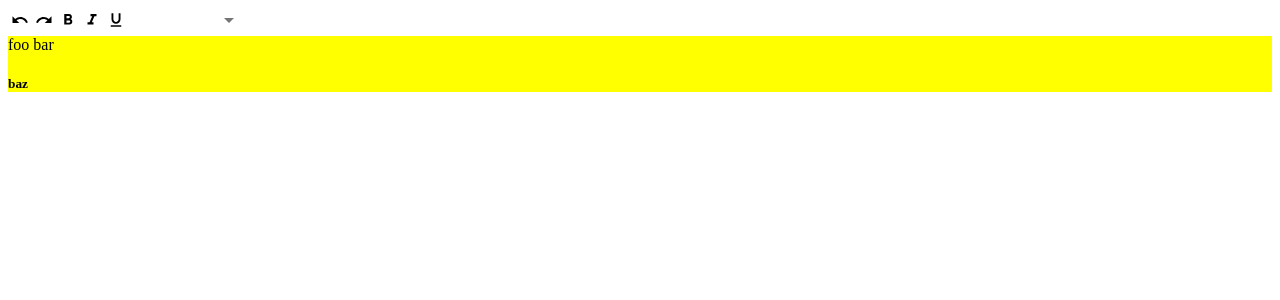
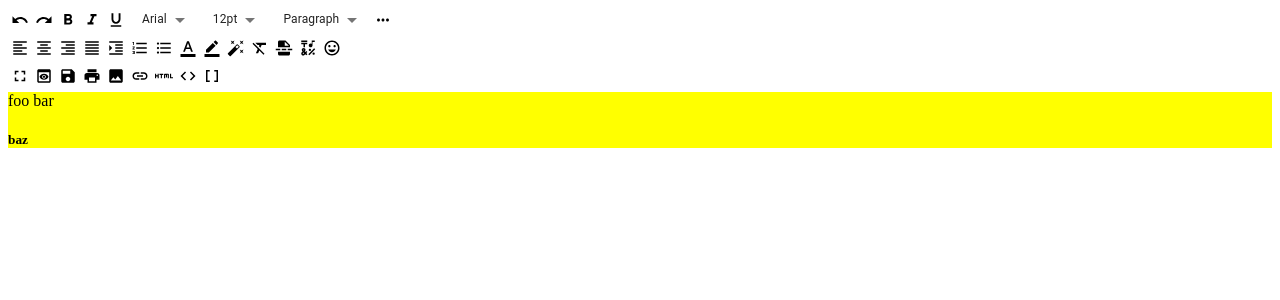
Before and after one commit to dcorby/react-wysiwyg, a React app: page / in a window 1280 px wide. Shown: the top 300 px of the page. Built offline with nearby package versions, Linux system fonts and the light colour scheme.

Commit message:
Working on the editor and the toolbar mostly

```diff
--- a/src/Editor.js
+++ b/src/Editor.js
@@ -1,9 +1,40 @@
 import React, { useRef } from "react";
+
+/* Icons */
 import UndoIcon from '@mui/icons-material/Undo';
 import RedoIcon from '@mui/icons-material/Redo';
 import FormatBoldIcon from '@mui/icons-material/FormatBold';
 import FormatItalicIcon from '@mui/icons-material/FormatItalic';
 import FormatUnderlinedIcon from '@mui/icons-material/FormatUnderlined';
+import MoreHorizIcon from '@mui/icons-material/MoreHoriz';
+
+import FormatAlignLeftIcon from '@mui/icons-material/FormatAlignLeft';
+import FormatAlignCenterIcon from '@mui/icons-material/FormatAlignCenter';
+import FormatAlignRightIcon from '@mui/icons-material/FormatAlignRight';
+import FormatAlignJustifyIcon from '@mui/icons-material/FormatAlignJustify';
+import FormatIndentIncreaseIcon from '@mui/icons-material/FormatIndentIncrease';
+
+import FormatListNumberedIcon from '@mui/icons-material/FormatListNumbered';
+import FormatListBulletedIcon from '@mui/icons-material/FormatListBulleted';
+
+import FormatColorTextIcon from '@mui/icons-material/FormatColorText';
+import BorderColorIcon from '@mui/icons-material/BorderColor';
+import AutoFixHighIcon from '@mui/icons-material/AutoFixHigh';
+import FormatClearIcon from '@mui/icons-material/FormatClear';
+import InsertPageBreakIcon from '@mui/icons-material/InsertPageBreak';
+import EmojiSymbolsIcon from '@mui/icons-material/EmojiSymbols';
+import InsertEmoticonIcon from '@mui/icons-material/InsertEmoticon';
+
+import FullscreenIcon from '@mui/icons-material/Fullscreen';
+import PreviewIcon from '@mui/icons-material/Preview';
+import SaveIcon from '@mui/icons-material/Save';
+import PrintIcon from '@mui/icons-material/Print';
+import InsertPhotoIcon from '@mui/icons-material/InsertPhoto';
+import InsertLinkIcon from '@mui/icons-material/InsertLink';
+import HtmlIcon from '@mui/icons-material/Html';
+import CodeIcon from '@mui/icons-material/Code';
+import DataArrayIcon from '@mui/icons-material/DataArray';
+
 import FormControl from '@mui/material/FormControl';
 import InputLabel from '@mui/material/InputLabel';
 import MenuItem from '@mui/material/MenuItem';
@@ -18,7 +49,11 @@ const Foo = styled.div`
 
 class Editor extends React.Component {
 
-  setFonts() {
+  sx = {
+    'Select': { m: 0, maxHeight: 24, fontSize: 12, boxShadow: 'none', '.MuiOutlinedInput-notchedOutline': { border: 0 } }
+  }
+
+  setFontFamilies() {
     Array(
       'Arial',
       'Courier New',
@@ -27,42 +62,145 @@ class Editor extends React.Component {
       'Terminal',
       'Times New Roman'
     ).forEach(elem => {
-      this.fontsRef.current.push(elem);
+      this.fontFamiliesRef.current.push(elem);
     });
-    console.log(this.fontsRef.current);
+  }
+
+  setFontSizes() {
+    Array(8, 10, 12, 14, 18, 24, 36)
+        .forEach(size => {
+      this.fontSizesRef.current.push(`${size}pt`);
+    });
+  }
+
+  setElements() {
+    Array({ 'p': 'Paragraph' },
+          { 'h1': 'Heading 1' },
+          { 'h2': 'Heading 2' },
+          { 'h3': 'Heading 3' },
+          { 'h4': 'Heading 4' },
+          { 'h5': 'Heading 5' },
+          { 'h6': 'Heading 6' },
+          { 'pre': 'Preformatted' })
+        .forEach(elem => {
+        this.elementsRef.current.push(elem);
+    });
   }
 
   constructor(props) {
     super(props);
-    this.fontsRef = React.createRef();
-    this.fontsRef.current = [];
-    this.setFonts();
+    // Set font families
+    this.fontFamiliesRef = React.createRef();
+    this.fontFamiliesRef.current = [];
+    this.setFontFamilies();
+    // Set font sizes
+    this.fontSizesRef = React.createRef();
+    this.fontSizesRef.current = [];
+    this.setFontSizes();
+    // Set elements
+    this.elementsRef = React.createRef();
+    this.elementsRef.current = [];
+    this.setElements();
   }
 
 
   render() {
     return (
     <>
+      <div className='toolbar'>
         <UndoIcon className={styles.icon} />
         <RedoIcon className={styles.icon} />
         <FormatBoldIcon className={styles.icon} />
         <FormatItalicIcon className={styles.icon} />
         <FormatUnderlinedIcon className={styles.icon} />
 
+        {/* Font families select */}
         <FormControl sx={{ m: 0, maxHeight: 24 }} size="small">
           <Select
-          sx={{ m: 0, minWidth: 120, maxHeight: 24, boxShadow: 'none', '.MuiOutlinedInput-notchedOutline': { border: 0 } }}
-          labelId="label-id"
-          id="id"
+            sx={ this.sx['Select'] }
+            labelId="font-family-select-label"
+            id="font-family-select"
+            defaultValue='Arial'
             displayEmpty
             onChange={handleChange}
           >
-          {this.fontsRef.current.map((elem, idx) => (
+            {this.fontFamiliesRef.current.map((elem, idx) => (
               <MenuItem key={idx} value={elem}>{elem}</MenuItem>
              ))
             }
           </Select>
         </FormControl>
+
+        {/* Font sizes select */}
+        <FormControl sx={{ m: 0, maxHeight: 24 }} size="small">
+          <Select
+            sx={ this.sx['Select'] }
+            labelId="font-sizes-select-label"
+            id="font-sizes-select"
+            defaultValue='12pt'
+            displayEmpty
+            onChange={handleChange}
+          >
+            {/* Set font sizes */}
+            {this.fontSizesRef.current.map((elem, idx) => (
+              <MenuItem key={idx} value={elem}>{elem}</MenuItem>
+             ))
+            }
+          </Select>
+        </FormControl>
+
+        {/* Elements select */}
+        <FormControl sx={{ m: 0, maxHeight: 24 }} size="small">
+          <Select
+            sx={ this.sx['Select'] }
+            labelId="elements-select-label"
+            id="elements-select"
+            defaultValue='p'
+            displayEmpty
+            onChange={handleChange}
+          >
+            {/* Set elements */}
+            {this.elementsRef.current.map((elem, idx) => (
+              <MenuItem key={idx} value={Object.entries(elem)[0][0]}>{Object.entries(elem)[0][1]}</MenuItem>
+             ))
+            }
+          </Select>
+        </FormControl>
+
+        <MoreHorizIcon className={styles.icon} />
+      </div>
+      {/* end: .toolbar */}
+
+      <div className='toolbar'>
+         <FormatAlignLeftIcon className={styles.icon} />
+         <FormatAlignCenterIcon className={styles.icon} />
+         <FormatAlignRightIcon className={styles.icon} />
+         <FormatAlignJustifyIcon className={styles.icon} />
+         <FormatIndentIncreaseIcon className={styles.icon} />
+         <FormatListNumberedIcon className={styles.icon} />
+         <FormatListBulletedIcon className={styles.icon} />
+         <FormatColorTextIcon className={styles.icon} />
+         <BorderColorIcon className={styles.icon} />
+         <AutoFixHighIcon className={styles.icon} />
+         <FormatClearIcon className={styles.icon} />
+         <InsertPageBreakIcon className={styles.icon} />
+         <EmojiSymbolsIcon className={styles.icon} />
+         <InsertEmoticonIcon className={styles.icon} />
+      </div>
+      {/* end: .toolbar */}
+
+      <div className='toolbar'>
+        <FullscreenIcon className={styles.icon} />
+        <PreviewIcon className={styles.icon} />
+        <SaveIcon className={styles.icon} />
+        <PrintIcon className={styles.icon} />
+        <InsertPhotoIcon className={styles.icon} />
+        <InsertLinkIcon className={styles.icon} />
+        <HtmlIcon className={styles.icon} />
+        <CodeIcon className={styles.icon} />
+        <DataArrayIcon className={styles.icon} />
+      </div>
+      {/* end: .toolbar */}
 
       <div className={styles.editor} contentEditable="true" suppressContentEditableWarning="true">
         foo bar <h5>baz</h5>
```
Lines whose indentation alone changed are shown as unchanged.
